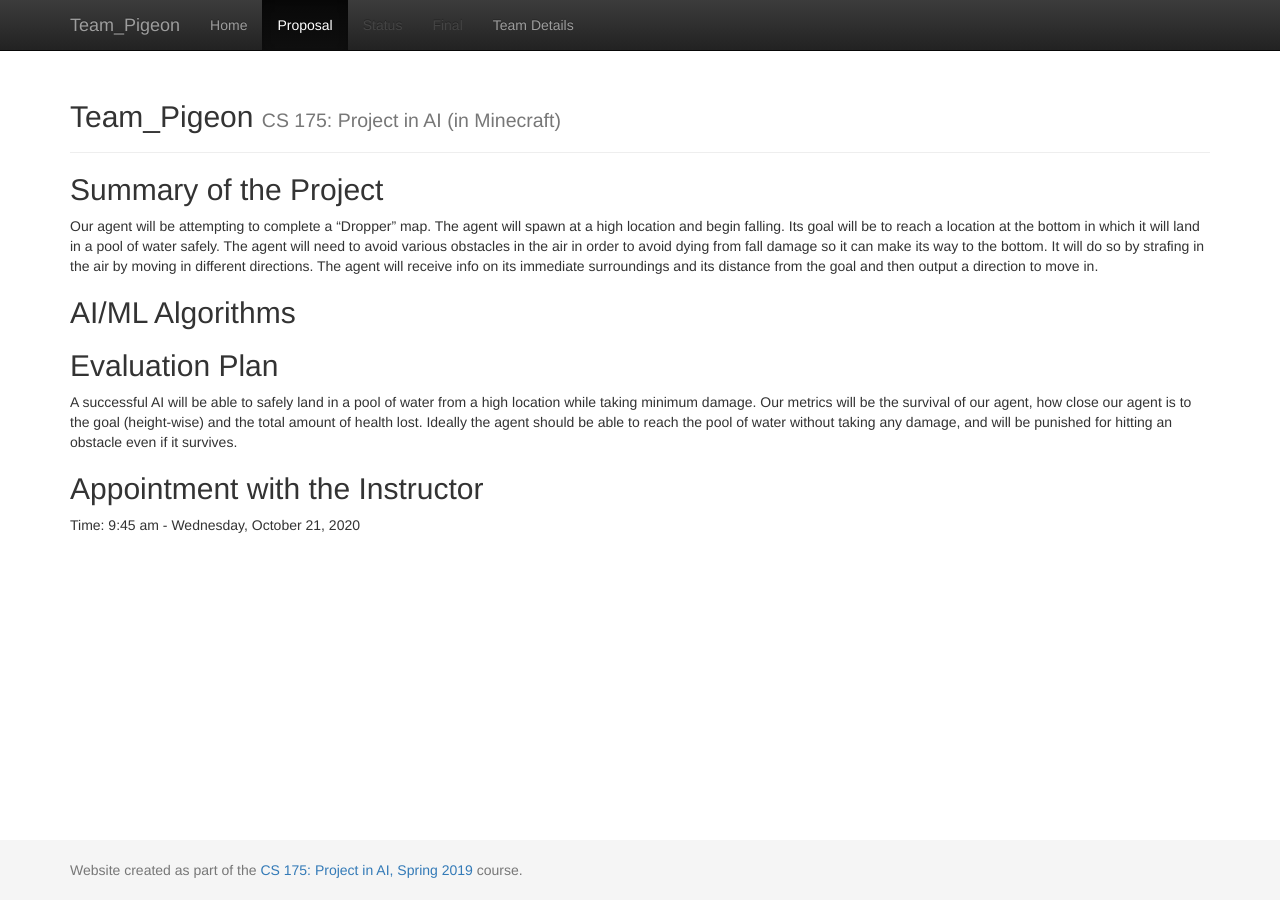
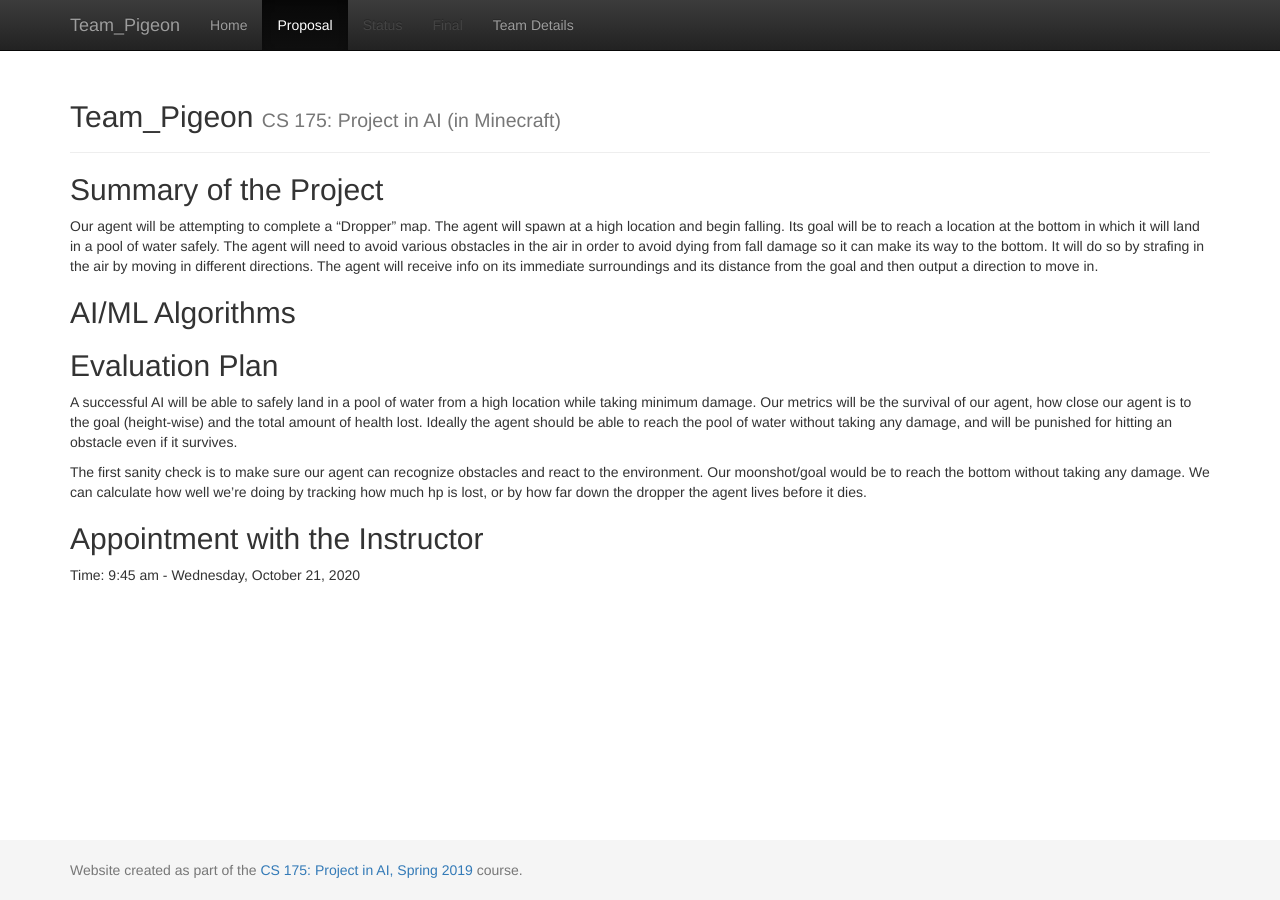
Before and after one commit to shanshs/Team-Pigeon, a Jekyll site: the page built from docs/proposal.md, in a window 1280 px wide. Built offline with Jekyll 4.4.1, drawn with Linux system fonts in a browser that asks for light colours.

Commit message:
Update proposal.md

```diff
--- a/docs/proposal.md
+++ b/docs/proposal.md
@@ -12,5 +12,8 @@ Our agent will be attempting to complete a “Dropper” map. The agent will spa
 ## Evaluation Plan
 A successful AI will be able to safely land in a pool of water from a high location while taking minimum damage. Our metrics will be the survival of our agent, how close our agent is to the goal (height-wise) and the total amount of health lost. Ideally the agent should be able to reach the pool of water without taking any damage, and will be punished for hitting an obstacle even if it survives.
 
+The first sanity check is to make sure our agent can recognize obstacles and react to the environment. Our moonshot/goal would be to reach the bottom without taking any damage.
+We can calculate how well we're doing by tracking how much hp is lost, or by how far down the dropper the agent lives before it dies.
+
 ## Appointment with the Instructor
 Time: 9:45 am - Wednesday, October 21, 2020
```
